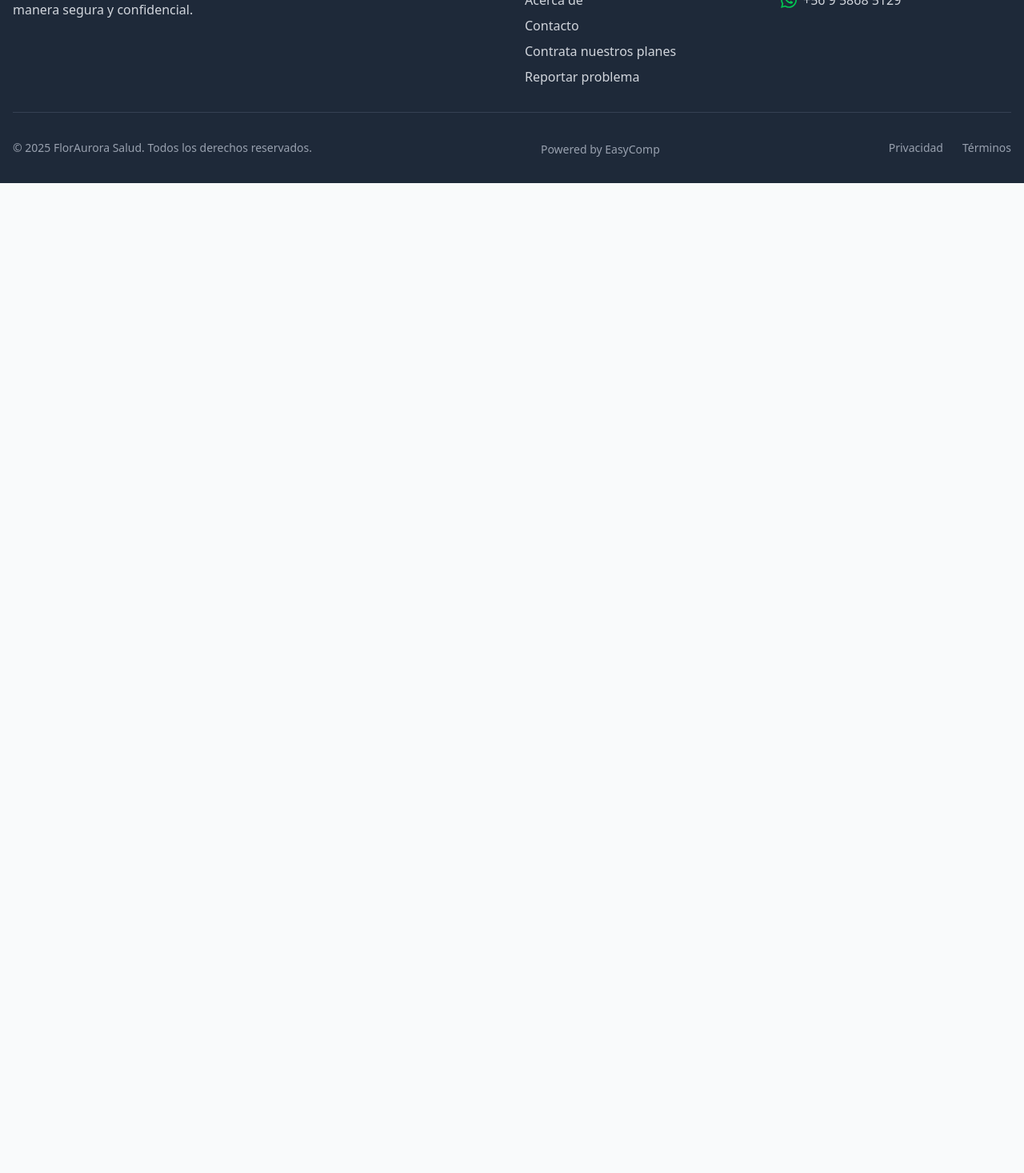
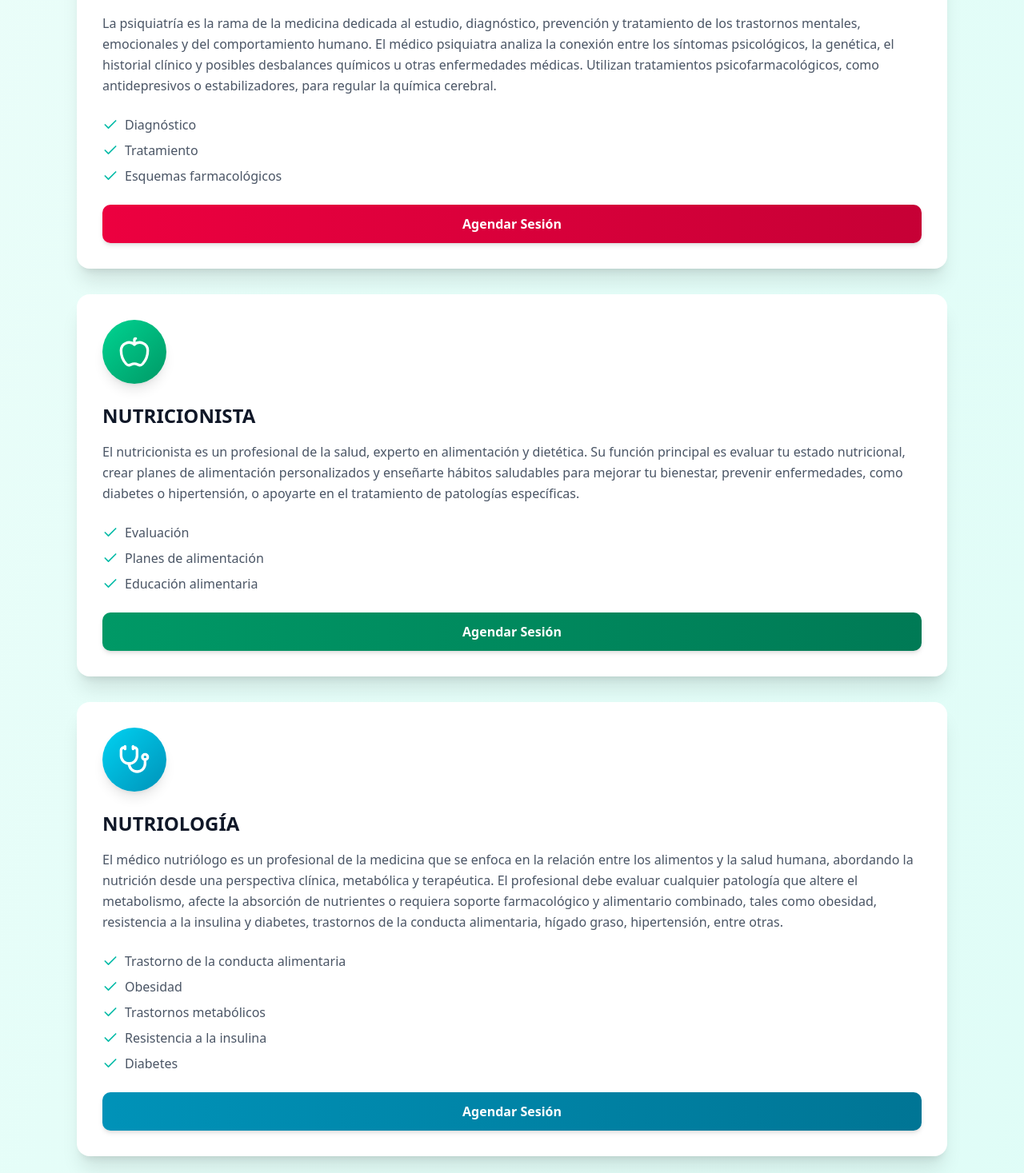
Before and after one commit to easycomp-cl/floraurora-salud-next15, a Next.js app: page /services in a window 1280 px wide. Shown: the part 3031-4498 px from the top of the page at 80% size. Before the commit the page ends 3260 px from the top, so only its background shows below. Built offline with nearby package versions, Linux system fonts and the light colour scheme; no server answers.

Commit message:
Se añaden nuevos cards de servicios

```diff
--- a/src/components/acc-to-page/servicios/Servicios.tsx
+++ b/src/components/acc-to-page/servicios/Servicios.tsx
@@ -1,6 +1,15 @@
 "use client";
 
-import { User, Heart, Users, Check, Eye } from "lucide-react";
+import {
+  User,
+  Heart,
+  Users,
+  Check,
+  Eye,
+  Brain,
+  Apple,
+  Stethoscope,
+} from "lucide-react";
 import Image from "next/image";
 import React, { useEffect, useRef, useState, useCallback } from "react";
 import { usePathname, useRouter } from "next/navigation";
@@ -27,6 +36,9 @@ export default function Servicios() {
   const adultosRef = useRef<HTMLDivElement>(null);
   const parejaRef = useRef<HTMLDivElement>(null);
   const evaluacionRef = useRef<HTMLDivElement>(null);
+  const psiquiatriaRef = useRef<HTMLDivElement>(null);
+  const nutricionistaRef = useRef<HTMLDivElement>(null);
+  const nutriologiaRef = useRef<HTMLDivElement>(null);
 
   // Ref para rastrear si estamos haciendo scroll manual
   const isManualScrollRef = useRef(false);
@@ -75,6 +87,9 @@ export default function Servicios() {
           "psicoterapia-adultos": adultosRef,
           "terapia-pareja": parejaRef,
           "evaluacion-psicodiagnostico": evaluacionRef,
+          psiquiatria: psiquiatriaRef,
+          nutricionista: nutricionistaRef,
+          nutriologia: nutriologiaRef,
         };
 
       const targetRef = refMap[hash];
@@ -360,6 +375,18 @@ export default function Servicios() {
     "evaluacion-psicodiagnostico": {
       serviceName: "Evaluación y Psicodiagnóstico",
       areaName: "Psicología"
+    },
+    psiquiatria: {
+      serviceName: "Psiquiatría",
+      areaName: "Psiquiatría"
+    },
+    nutricionista: {
+      serviceName: "Nutricionista",
+      areaName: "Nutricionista"
+    },
+    nutriologia: {
+      serviceName: "Nutriología",
+      areaName: "Nutriología"
     }
   };
 
@@ -570,7 +597,7 @@ export default function Servicios() {
                   TERAPIA DE PAREJA
                 </h3>
                 <p className="text-gray-600 text-sm md:text-base leading-relaxed mb-6">
-                  llevada a cabo por psicólogos formados en este tipo de
+                  Llevada a cabo por psicólogos formados en este tipo de
                   intervención, y su objetivo es el desarrollo de una mejor
                   comunicación, la modificación de conductas poco funcionales en
                   el vínculo y la construcción de una relación saludable y
@@ -645,6 +672,160 @@ export default function Servicios() {
                 Agendar Sesión
               </button>
             </div>
+            {/* Tarjeta 5: Psiquiatría */}
+            <div
+              id="psiquiatria"
+              ref={psiquiatriaRef}
+              className={`bg-white rounded-2xl shadow-xl p-6 md:p-8 flex flex-col transform transition-all duration-300 hover:shadow-2xl hover:-translate-y-1 ${getHighlightClasses("psiquiatria")}`}
+            >
+              <div className="flex-1 flex flex-col">
+                <div className="inline-flex items-center justify-center w-16 h-16 md:w-20 md:h-20 bg-gradient-to-br from-rose-400 to-rose-600 rounded-full mb-6 shadow-lg">
+                  <Brain
+                    className="size-8 md:size-10 text-white"
+                    strokeWidth={2}
+                  />
+                </div>
+                <h3 className="text-xl md:text-2xl font-bold text-gray-900 mb-4">
+                  PSIQUIATRÍA
+                </h3>
+                <p className="text-gray-600 text-sm md:text-base leading-relaxed mb-6">
+                  La psiquiatría es la rama de la medicina dedicada al estudio,
+                  diagnóstico, prevención y tratamiento de los trastornos
+                  mentales, emocionales y del comportamiento humano. El médico
+                  psiquiatra analiza la conexión entre los síntomas
+                  psicológicos, la genética, el historial clínico y posibles
+                  desbalances químicos u otras enfermedades médicas. Utilizan
+                  tratamientos psicofarmacológicos, como antidepresivos o
+                  estabilizadores, para regular la química cerebral.
+                </p>
+                <ul className="space-y-2 text-gray-600 text-sm md:text-base mb-6">
+                  <li className="flex items-center gap-2">
+                    <Check className="text-teal-500 w-5 h-5 flex-shrink-0" />{" "}
+                    Diagnóstico
+                  </li>
+                  <li className="flex items-center gap-2">
+                    <Check className="text-teal-500 w-5 h-5 flex-shrink-0" />{" "}
+                    Tratamiento
+                  </li>
+                  <li className="flex items-center gap-2">
+                    <Check className="text-teal-500 w-5 h-5 flex-shrink-0" />{" "}
+                    Esquemas farmacológicos
+                  </li>
+                </ul>
+              </div>
+              <button
+                onClick={() => handleBookService("psiquiatria")}
+                className="mt-auto w-full bg-gradient-to-r from-rose-600 to-rose-700 text-white font-semibold py-3 rounded-lg hover:from-rose-700 hover:to-rose-800 transition-all shadow-md hover:shadow-lg cursor-pointer"
+              >
+                Agendar Sesión
+              </button>
+            </div>
+
+            {/* Tarjeta 6: Nutricionista */}
+            <div
+              id="nutricionista"
+              ref={nutricionistaRef}
+              className={`bg-white rounded-2xl shadow-xl p-6 md:p-8 flex flex-col transform transition-all duration-300 hover:shadow-2xl hover:-translate-y-1 ${getHighlightClasses("nutricionista")}`}
+            >
+              <div className="flex-1 flex flex-col">
+                <div className="inline-flex items-center justify-center w-16 h-16 md:w-20 md:h-20 bg-gradient-to-br from-emerald-400 to-emerald-600 rounded-full mb-6 shadow-lg">
+                  <Apple
+                    className="size-8 md:size-10 text-white"
+                    strokeWidth={2}
+                  />
+                </div>
+                <h3 className="text-xl md:text-2xl font-bold text-gray-900 mb-4">
+                  NUTRICIONISTA
+                </h3>
+                <p className="text-gray-600 text-sm md:text-base leading-relaxed mb-6">
+                  El nutricionista es un profesional de la salud, experto en
+                  alimentación y dietética. Su función principal es evaluar tu
+                  estado nutricional, crear planes de alimentación
+                  personalizados y enseñarte hábitos saludables para mejorar tu
+                  bienestar, prevenir enfermedades, como diabetes o
+                  hipertensión, o apoyarte en el tratamiento de patologías
+                  específicas.
+                </p>
+                <ul className="space-y-2 text-gray-600 text-sm md:text-base mb-6">
+                  <li className="flex items-center gap-2">
+                    <Check className="text-teal-500 w-5 h-5 flex-shrink-0" />{" "}
+                    Evaluación
+                  </li>
+                  <li className="flex items-center gap-2">
+                    <Check className="text-teal-500 w-5 h-5 flex-shrink-0" />{" "}
+                    Planes de alimentación
+                  </li>
+                  <li className="flex items-center gap-2">
+                    <Check className="text-teal-500 w-5 h-5 flex-shrink-0" />{" "}
+                    Educación alimentaria
+                  </li>
+                </ul>
+              </div>
+              <button
+                onClick={() => handleBookService("nutricionista")}
+                className="mt-auto w-full bg-gradient-to-r from-emerald-600 to-emerald-700 text-white font-semibold py-3 rounded-lg hover:from-emerald-700 hover:to-emerald-800 transition-all shadow-md hover:shadow-lg cursor-pointer"
+              >
+                Agendar Sesión
+              </button>
+            </div>
+
+            {/* Tarjeta 7: Nutriología */}
+            <div
+              id="nutriologia"
+              ref={nutriologiaRef}
+              className={`bg-white rounded-2xl shadow-xl p-6 md:p-8 flex flex-col transform transition-all duration-300 hover:shadow-2xl hover:-translate-y-1 ${getHighlightClasses("nutriologia")}`}
+            >
+              <div className="flex-1 flex flex-col">
+                <div className="inline-flex items-center justify-center w-16 h-16 md:w-20 md:h-20 bg-gradient-to-br from-cyan-400 to-cyan-600 rounded-full mb-6 shadow-lg">
+                  <Stethoscope
+                    className="size-8 md:size-10 text-white"
+                    strokeWidth={2}
+                  />
+                </div>
+                <h3 className="text-xl md:text-2xl font-bold text-gray-900 mb-4">
+                  NUTRIOLOGÍA
+                </h3>
+                <p className="text-gray-600 text-sm md:text-base leading-relaxed mb-6">
+                  El médico nutriólogo es un profesional de la medicina que se
+                  enfoca en la relación entre los alimentos y la salud humana,
+                  abordando la nutrición desde una perspectiva clínica,
+                  metabólica y terapéutica. El profesional debe evaluar
+                  cualquier patología que altere el metabolismo, afecte la
+                  absorción de nutrientes o requiera soporte farmacológico y
+                  alimentario combinado, tales como obesidad, resistencia a la
+                  insulina y diabetes, trastornos de la conducta alimentaria,
+                  hígado graso, hipertensión, entre otras.
+                </p>
+                <ul className="space-y-2 text-gray-600 text-sm md:text-base mb-6">
+                  <li className="flex items-center gap-2">
+                    <Check className="text-teal-500 w-5 h-5 flex-shrink-0" />{" "}
+                    Trastorno de la conducta alimentaria
+                  </li>
+                  <li className="flex items-center gap-2">
+                    <Check className="text-teal-500 w-5 h-5 flex-shrink-0" />{" "}
+                    Obesidad
+                  </li>
+                  <li className="flex items-center gap-2">
+                    <Check className="text-teal-500 w-5 h-5 flex-shrink-0" />{" "}
+                    Trastornos metabólicos
+                  </li>
+                  <li className="flex items-center gap-2">
+                    <Check className="text-teal-500 w-5 h-5 flex-shrink-0" />{" "}
+                    Resistencia a la insulina
+                  </li>
+                  <li className="flex items-center gap-2">
+                    <Check className="text-teal-500 w-5 h-5 flex-shrink-0" />{" "}
+                    Diabetes
+                  </li>
+                </ul>
+              </div>
+              <button
+                onClick={() => handleBookService("nutriologia")}
+                className="mt-auto w-full bg-gradient-to-r from-cyan-600 to-cyan-700 text-white font-semibold py-3 rounded-lg hover:from-cyan-700 hover:to-cyan-800 transition-all shadow-md hover:shadow-lg cursor-pointer"
+              >
+                Agendar Sesión
+              </button>
+            </div>
           </div>
         </div>
       </div>
--- a/src/lib/navigation.ts
+++ b/src/lib/navigation.ts
@@ -73,6 +73,21 @@ export const navItems: NavItem[] = [
         label: "Evaluación y Psicodiagnóstico",
         href: "/services#evaluacion-psicodiagnostico",
         description: "Evaluaciones psicológicas completas"
+      },
+      {
+        label: "Psiquiatría",
+        href: "/services#psiquiatria",
+        description: "Diagnóstico y tratamiento psiquiátrico"
+      },
+      {
+        label: "Nutricionista",
+        href: "/services#nutricionista",
+        description: "Evaluación y planes de alimentación"
+      },
+      {
+        label: "Nutriología",
+        href: "/services#nutriologia",
+        description: "Nutrición clínica, metabólica y terapéutica"
       },
     ]
   },
```
